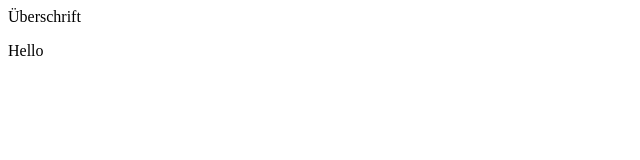
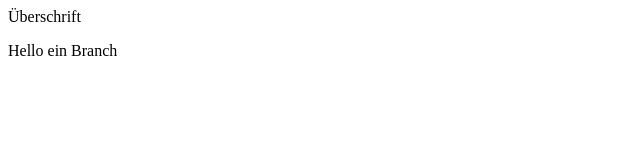
Before and after one commit to ChristianGranig/projct1_SS23_Mediendesign, a plain HTML site: page index.html in a window 1280 px wide. Shown: the full height of the page, 0-640 px from the left. Drawn offline with Linux system fonts and the light colour scheme.

Commit message:
Update index.html

```diff
--- a/index.html
+++ b/index.html
@@ -2,5 +2,6 @@
   <body>
     <p>Überschrift</p>
     Hello
+    ein Branch
   </body>
 </html>
```
